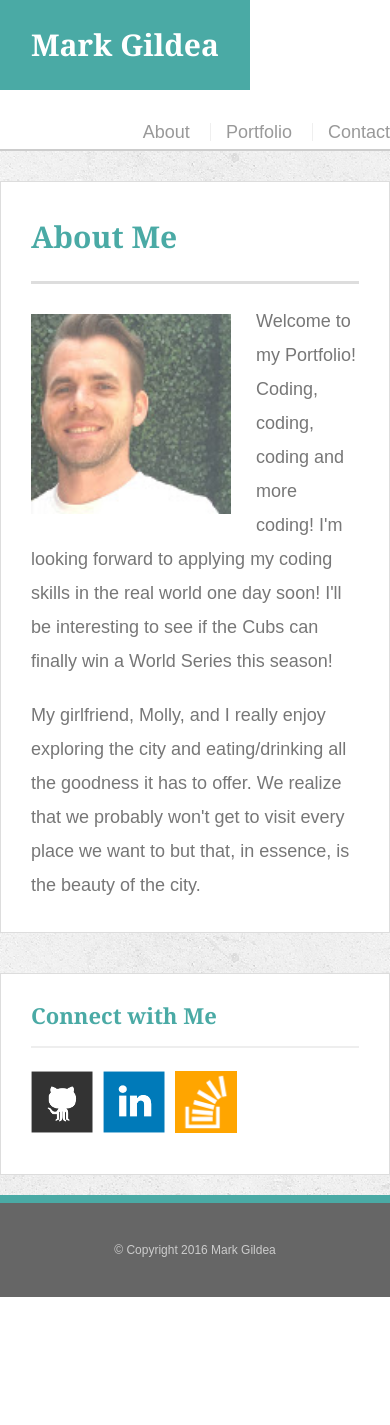
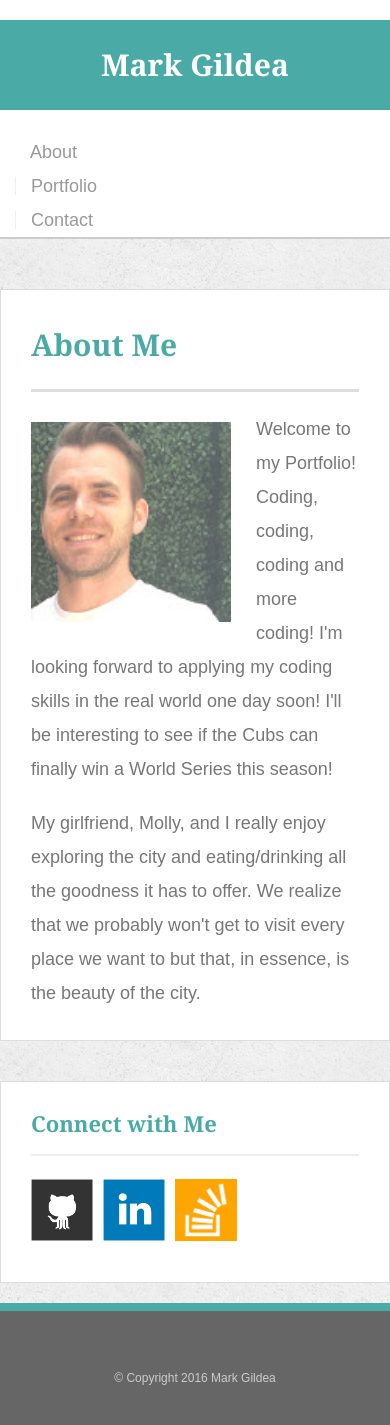
Before and after one commit to markwGildea/Responsive-Portfolio, a PHP site: page /index.php in a window 390 px wide. Before the commit the page ends 1297 px from the top, so only its background shows below. Run offline with PHP 8.4, Linux system fonts and the light colour scheme.

Commit message:
finalizing

```diff
--- a/assets/css/style.css
+++ b/assets/css/style.css
@@ -224,7 +224,7 @@ input[type=submit] {
 	.main-section,
 	.sidebar {
 			width: 100%;
-			max-width: none;
+			max-width: 980px;
 	}
 	.sidebar {
 
@@ -241,7 +241,7 @@ input[type=submit] {
 	.main-section,
 	.sidebar {
 		width: 100%;
-			max-width: none;
+		max-width: 768px;
 	}
 	.sidebar {
 
@@ -253,13 +253,22 @@ input[type=submit] {
 
 	#masthead {
 		position: static;
+		width: 100%;
 
+	}
+	#logo {
+		width: 100%;
+	}
+	nav,
+	nav a,
+	nav a:first-child {
+		width: 100%;
 	}
 	#main-container,
 	.container {
 		width: 100%;
-			max-width: none;
-			padding-top: 0px;
+		max-width: 640px;
+		padding-top: 20px;
 	}
 	.main-section,
 	.sidebar {
```
Also changed, not shown: 2 other files. Lines whose indentation alone changed are shown as unchanged.
